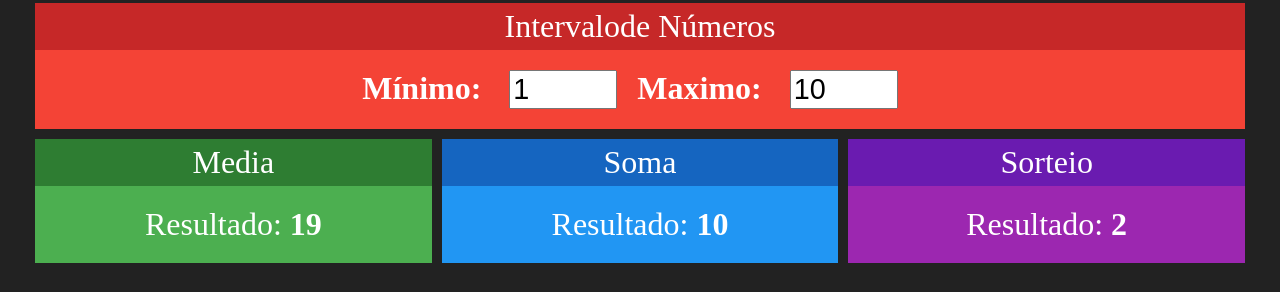
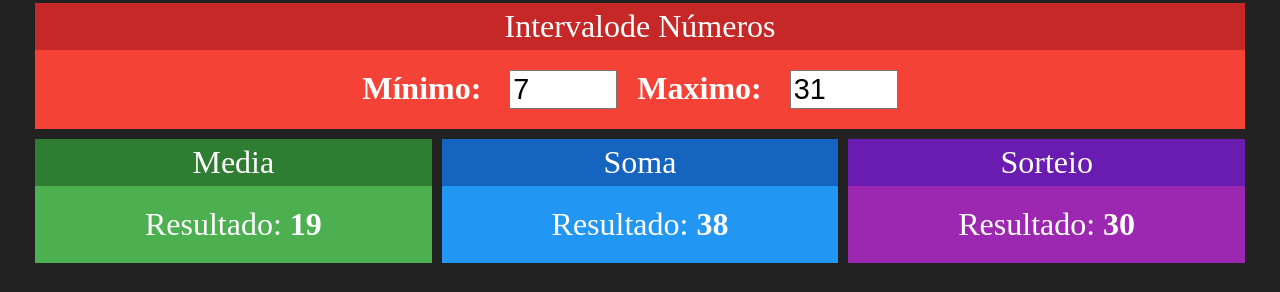
Before and after one commit to MenezesC137/Fundamentals_Redux, a React (Create React App) app: page / in a window 1280 px wide. Shown: the part 192-484 px from the top of the page. Built offline with nearby package versions, Linux system fonts and the light colour scheme.

Commit message:
Connect Redux #02

```diff
--- a/src/components/Intervalo.jsx
+++ b/src/components/Intervalo.jsx
@@ -1,8 +1,10 @@
 import './Intervalo.css'
 import React from 'react'
 import Card from './Card'
+import { connect } from 'react-redux'
 
-export default props => {
+function Intervalo(props) {
+    const {min, max} = props
     return (
         <Card title="Intervalode Números" red>
             <div className='Intervalo'>
@@ -10,18 +12,28 @@
                     <strong>Mínimo: </strong>
                     <input
                         type="number"
-                        value={1}
+                        value={min}
+                        readOnly
                     />
                 </span>
                 <span>
                     <strong>Maximo: </strong>
                     <input
                         type="number"
-                        value={10}
+                        value={max}
+                        readOnly
                     />
                 </span>
             </div>
-
         </Card>
     )
 }
+
+function mapStateToProps(state){
+    return{
+        min: state.numeros.min,
+        max: state.numeros.max
+    }
+}
+
+export default connect(mapStateToProps)(Intervalo)
--- a/src/components/Soma.jsx
+++ b/src/components/Soma.jsx
@@ -1,13 +1,15 @@
 import React from 'react'
 import Card from './Card'
+import { connect } from 'react-redux'
 
-export default props => {
+function Soma(props) {
+    const { min, max } = props
     return (
         <Card title="Soma" blue>
             <div >
                 <span>
                     <span>Resultado: </span>
-                    <strong>{10}</strong>
+                    <strong>{min + max}</strong>
 
                 </span>
             </div>
@@ -15,3 +17,12 @@
         </Card>
     )
 }
+
+function mapStateToProps(state) {
+    return {
+      min: state.numeros.min,
+      max: state.numeros.max,
+    };
+  }
+
+  export default connect(mapStateToProps)(Soma);
--- a/src/components/Sorteio.jsx
+++ b/src/components/Sorteio.jsx
@@ -1,16 +1,28 @@
 import React from 'react'
+import { connect } from 'react-redux'
 import Card from './Card'
 
-export default props => {
+function Sorteio(props) {
+    const { max, min } = props
+    const aleatorio = parseInt(Math.random() * ( max - min )) + min
     return (
         <Card title="Sorteio" purple>
             <div>
                 <span>
                     <span>Resultado: </span>
-                    <strong>{ 2 }</strong>
+                    <strong>{ aleatorio }</strong>
                 </span>
             </div>
 
         </Card>
     )
 }
+
+function mapStateToProps(state) {
+    return {
+        min: state.numeros.min,
+        max: state.numeros.max
+    }
+}
+
+export default connect(mapStateToProps)(Sorteio)
--- a/src/store/storeConfig.js
+++ b/src/store/storeConfig.js
@@ -1,17 +1,17 @@
-import { createStore, combineReducers } from 'redux'
+import { createStore, combineReducers } from "redux";
 
 const reducers = combineReducers({
-    numeros: function(state, action) {
-        //console.log(state, ' ', action);
-        return {
-            min: 7,
-            max: 31
-        }
-    }
-})
+  numeros: function (state, action) {
+    //console.log(state, ' ', action);
+    return {
+      min: 7,
+      max: 31,
+    };
+  },
+});
 
 function storeConfig() {
-    return createStore(reducers)
+  return createStore(reducers);
 }
 
-export default storeConfig
+export default storeConfig;
```
